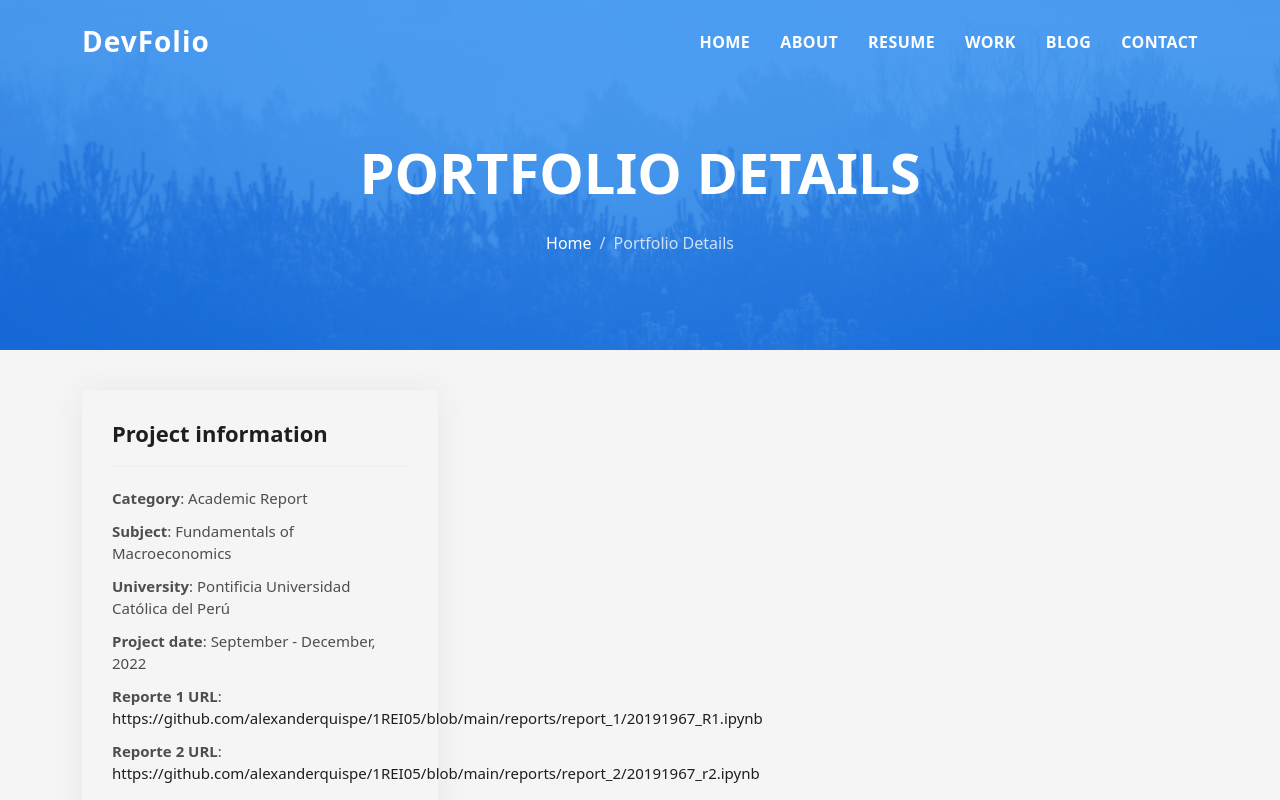
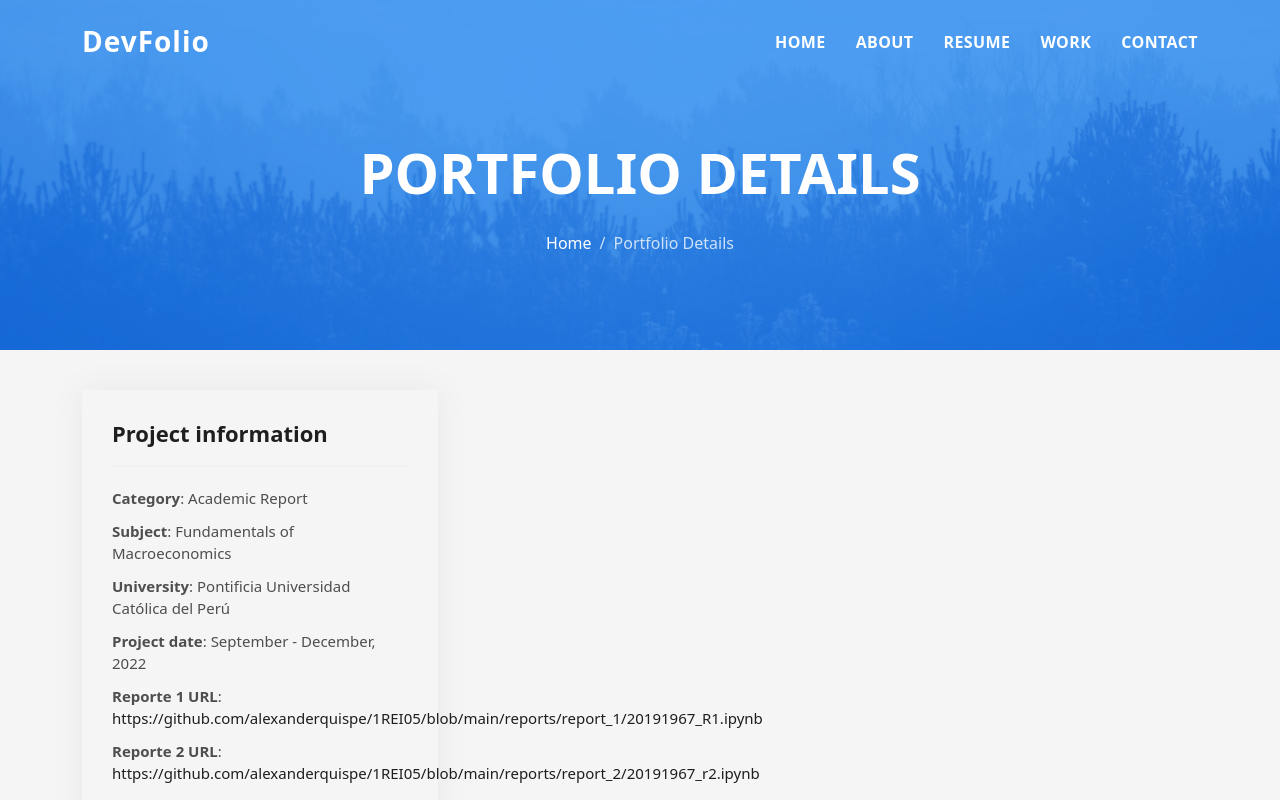
Before and after one commit to Gbaldeonb/Portafolio, a plain HTML site: page portfolio-details.html in a window 1280 px wide. Shown: the top 800 px of the page. Drawn offline with Linux system fonts and the light colour scheme.

Commit message:
Update portfolio-details.html

```diff
--- a/portfolio-details.html
+++ b/portfolio-details.html
@@ -46,7 +46,7 @@
           <li><a class="nav-link scrollto" href="#about">About</a></li>
           <li><a class="nav-link scrollto" href="#services">Resume</a></li>
           <li><a class="nav-link scrollto " href="#work">Work</a></li>
-          <li><a class="nav-link scrollto " href="#blog">Blog</a></li>
+          <!-- <li><a class="nav-link scrollto " href="#blog">Blog</a></li>
           <!-- <li class="dropdown"><a href="#"><span>Drop Down</span> <i class="bi bi-chevron-down"></i></a>
             <ul>
               <li><a href="#">Drop Down 1</a></li>
```
